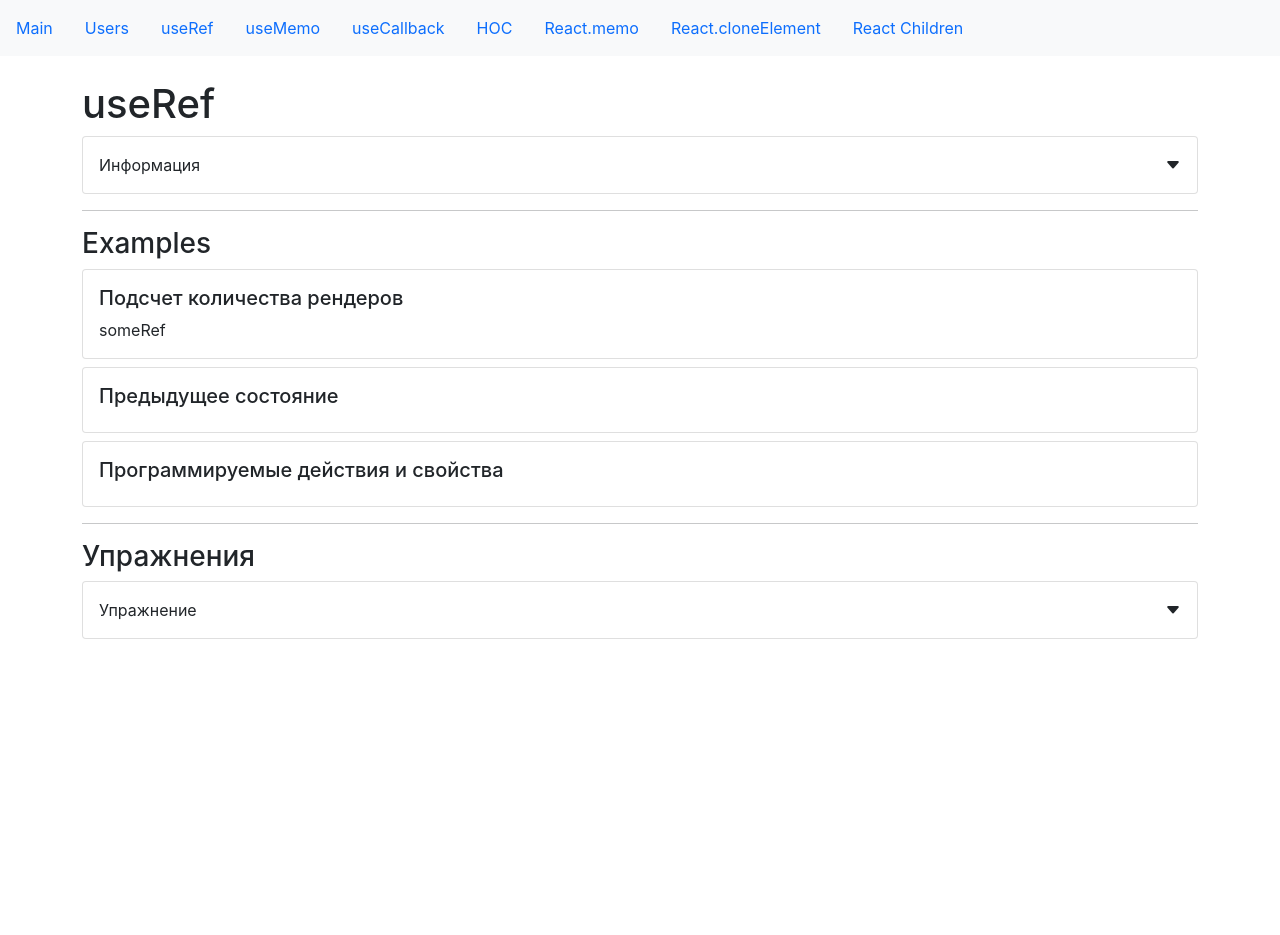
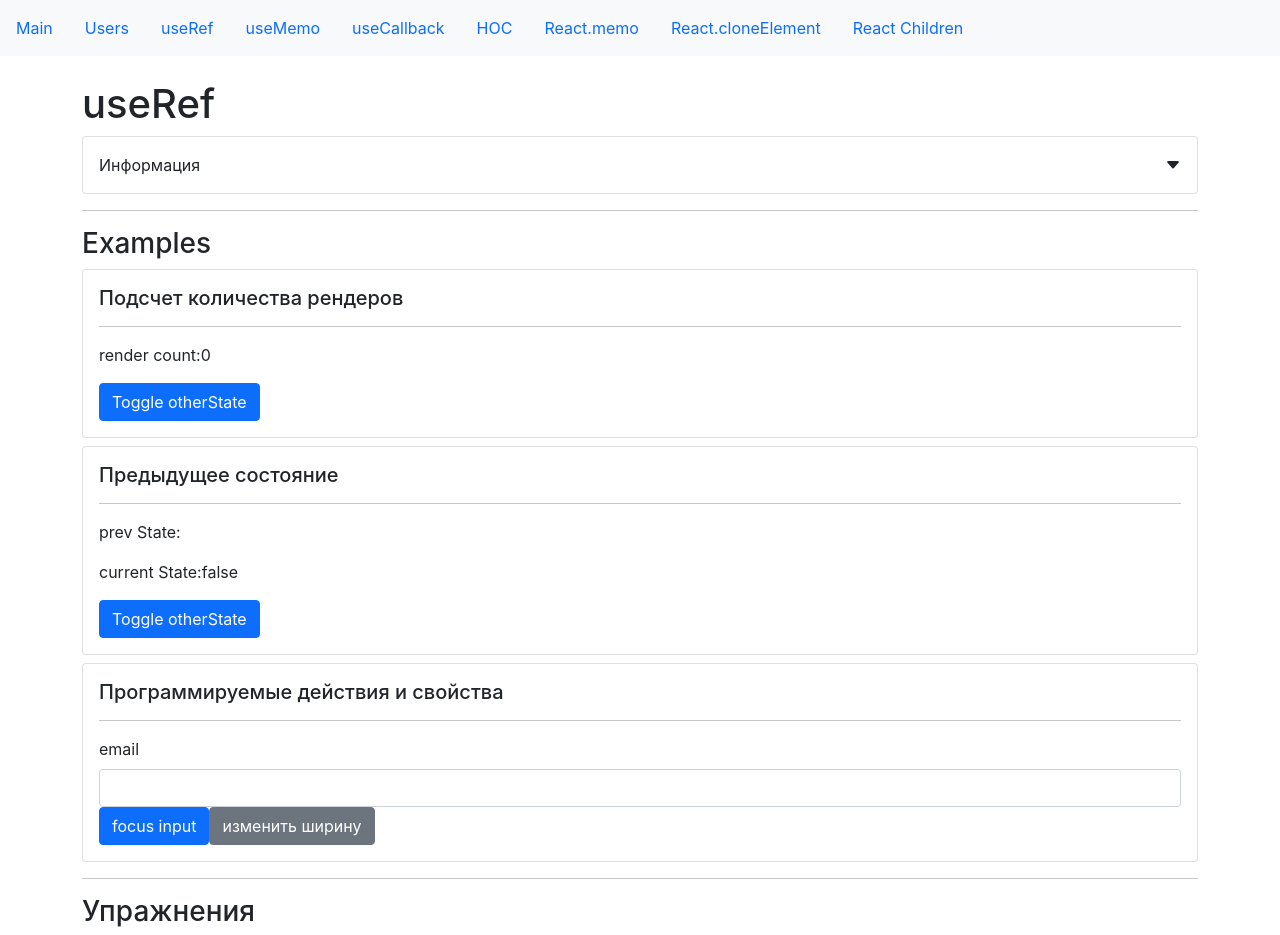
Before and after one commit to novik-developer/start-hooks, a React (Create React App) app: page /useRef in a window 1280 px wide. Shown: the top 935 px of the page. Before the commit the page ends 800 px from the top, so only its background shows below. Built offline with nearby package versions, Linux system fonts and the light colour scheme.

Commit message:
lectored code

```diff
--- a/src/app/components/examples/children/reactChildrenExample.jsx
+++ b/src/app/components/examples/children/reactChildrenExample.jsx
@@ -1,10 +1,46 @@
-import React from "react";
+import React, { useEffect, useState } from "react";
+import PropTypes from "prop-types";
+
 import CardWrapper from "../../common/Card";
+import Divider from "../../common/divider";
+import TextField from "../../common/form/textField";
 import SmallTitle from "../../common/typografy/smallTitle";
+
+const FormComponent = ({ children }) => {
+    const [data, setData] = useState({});
+    useEffect(() => {
+        console.log("data:", data);
+    }, [data]);
+    const handleChange = (target) => {
+        setData((prev) => ({ ...prev, [target.name]: target.value }));
+    };
+    return React.Children.map(children, (child) => {
+        const config = {
+            ...child.props,
+            onChange: handleChange,
+            value: data[child.props.name] || ""
+        };
+
+        return React.cloneElement(child, config);
+    });
+};
+
+FormComponent.propTypes = {
+    children: PropTypes.oneOfType([
+        PropTypes.arrayOf(PropTypes.node),
+        PropTypes.node
+    ])
+};
+
 const ReactChildrenExample = () => {
     return (
         <CardWrapper>
             <SmallTitle>Clone form and add props</SmallTitle>
+            <Divider />
+            <FormComponent>
+                <TextField name="email" label="email" />
+                <TextField name="password" label="password" type="password" />
+            </FormComponent>
         </CardWrapper>
     );
 };
--- a/src/app/components/examples/cloneElement/cloneElementExample.jsx
+++ b/src/app/components/examples/cloneElement/cloneElementExample.jsx
@@ -1,11 +1,21 @@
 import React from "react";
 import CardWrapper from "../../common/Card";
+import TextField from "../../common/form/textField";
 
 import SmallTitle from "../../common/typografy/smallTitle";
 const CloneElementExample = () => {
+    const field = <TextField label="email" name="email" />;
+    const handleChange = (target) => {
+        console.log("change", target);
+    };
     return (
         <CardWrapper>
             <SmallTitle>Пример</SmallTitle>
+            {field}
+            {React.cloneElement(field, {
+                onChange: handleChange,
+                label: "Clone email"
+            })}
         </CardWrapper>
     );
 };
--- a/src/app/components/examples/hoc/hocExample.jsx
+++ b/src/app/components/examples/hoc/hocExample.jsx
@@ -4,7 +4,13 @@ import Component from "./someComponent";
 import CardWrapper from "../../common/Card";
 import SmallTitle from "../../common/typografy/smallTitle";
 import Divider from "../../common/divider";
+import withLogin from "./withLogin";
+import withPropsStyles from "./withPropsStyles";
+
 const HOCExample = () => {
+    const ComponentWithAuth = withLogin(Component);
+    const ComponentWithPropsStyle = withPropsStyles(Component);
+    const NewComponent = withPropsStyles(ComponentWithAuth);
     return (
         <>
             <CardWrapper>
@@ -14,12 +20,18 @@ const HOCExample = () => {
             </CardWrapper>
             <CardWrapper>
                 <SmallTitle>2. Функциональный HOC</SmallTitle>
+                <Divider />
+                <ComponentWithAuth />
             </CardWrapper>
             <CardWrapper>
                 <SmallTitle>3. HOC With Styles and Props</SmallTitle>
+                <Divider />
+                <ComponentWithPropsStyle />
             </CardWrapper>
             <CardWrapper>
                 <SmallTitle>4. Composed HOC</SmallTitle>
+                <Divider />
+                <NewComponent />
             </CardWrapper>
         </>
     );
--- /dev/null
+++ b/src/app/components/examples/hoc/withLogin.jsx
@@ -0,0 +1,14 @@
+import React from "react";
+import SmallTitle from "../../common/typografy/smallTitle";
+
+const withLogin = (Component) => (props) => {
+    const isLogin = localStorage.getItem("auth");
+
+    return (
+        <>
+            {isLogin ? <Component {...props} /> : <SmallTitle>Auth</SmallTitle>}
+        </>
+    );
+};
+
+export default withLogin;
--- /dev/null
+++ b/src/app/components/examples/hoc/withPropsStyles.jsx
@@ -0,0 +1,12 @@
+import React from "react";
+import CardWrapper from "../../common/Card";
+
+const withPropsStyles = (Component) => (props) => {
+    return (
+        <CardWrapper>
+            <Component {...props} name="new Name" />
+        </CardWrapper>
+    );
+};
+
+export default withPropsStyles;
--- a/src/app/components/examples/useCallback/useCallBackExample.jsx
+++ b/src/app/components/examples/useCallback/useCallBackExample.jsx
@@ -1,11 +1,51 @@
-import React from "react";
+import React, { useCallback, useEffect, useRef, useState } from "react";
 import CardWrapper from "../../common/Card";
 import SmallTitle from "../../common/typografy/smallTitle";
 
 const UseCallBackExample = () => {
+    const [data, setData] = useState({});
+    const withOutCallback = useRef(0);
+    const withCallback = useRef(0);
+    const handleCHange = ({ target }) => {
+        setData((prev) => ({ ...prev, [target.name]: target.value }));
+    };
+    // Render with out callback
+    const validateWithOutCallback = (data) => {
+        console.log(data);
+    };
+    useEffect(() => {
+        withOutCallback.current++;
+    }, [validateWithOutCallback]);
+
+    // Render with callback
+    const validateWithCallback = useCallback((data) => {
+        console.log(data);
+    }, []);
+    useEffect(() => {
+        withCallback.current++;
+    }, [validateWithCallback]);
+
+    useEffect(() => {
+        validateWithOutCallback(data);
+        validateWithCallback(data);
+    }, [data]);
+
     return (
         <CardWrapper>
             <SmallTitle>Example</SmallTitle>
+            <p>Render with out callback:{withOutCallback.current}</p>
+            <p>Render with callback:{withCallback.current}</p>
+            <label htmlFor="email" className="form-label">
+                email
+            </label>
+            <input
+                onChange={handleCHange}
+                type="email"
+                className="form-control"
+                id="email"
+                name="email"
+                value={data.email || ""}
+            />
         </CardWrapper>
     );
 };
--- a/src/app/components/examples/useMemo/complexCalculate.jsx
+++ b/src/app/components/examples/useMemo/complexCalculate.jsx
@@ -1,15 +1,54 @@
-import React from "react";
+import React, { useEffect, useMemo, useState } from "react";
 import CardWrapper from "../../common/Card";
 import SmallTitle from "../../common/typografy/smallTitle";
 
+function factorial(n) {
+    return n ? n * factorial(n - 1) : 1;
+}
+
+function runFactorial(n) {
+    console.log("run factorial");
+    return factorial(n);
+}
+
 const ComplexCalculateExample = () => {
+    const [value, setValue] = useState(10);
+    const [otherState, setOtherState] = useState(false);
+
+    const colorButton = otherState ? "primary" : "secondary";
+    useEffect(() => {
+        console.log("render");
+    });
+    // useMemo(func , deps) -> 2 параметра: 1) функция(callback) 2) зависимости(в области видимости данной функции)
+
+    const fac = useMemo(() => runFactorial(value), [value]);
     return (
         <>
             <CardWrapper>
                 <SmallTitle>Кэширование сложных вычислений</SmallTitle>
+                <p>Result fact:{fac}</p>
+                <p>Value:{value}</p>
+                <button
+                    className="btn btn-primary mx-2"
+                    onClick={() => setValue((prev) => prev + 1)}
+                >
+                    Increment
+                </button>
+                <button
+                    className="btn btn-primary mx-2"
+                    onClick={() => setValue((prev) => prev - 1)}
+                >
+                    Decrement
+                </button>
             </CardWrapper>
             <CardWrapper>
                 <SmallTitle>Зависимость от сторонних setState</SmallTitle>
+                <button
+                    className={"btn  ms-md-2 btn-" + colorButton}
+                    onClick={() => setOtherState((prev) => !prev)}
+                >
+                    Change color
+                </button>
             </CardWrapper>
         </>
     );
--- a/src/app/components/examples/useRef/prevState.jsx
+++ b/src/app/components/examples/useRef/prevState.jsx
@@ -1,10 +1,29 @@
-import React from "react";
+import React, { useEffect, useRef, useState } from "react";
 import CardWrapper from "../../common/Card";
+import Divider from "../../common/divider";
 import SmallTitle from "../../common/typografy/smallTitle";
 const PrevStateExample = () => {
+    const prevState = useRef("");
+    const [otherState, setOtherState] = useState("false");
+
+    const toggleOtherState = () => {
+        setOtherState((prevState) =>
+            prevState === "false" ? "true" : "false"
+        );
+    };
+    useEffect(() => {
+        prevState.current = otherState;
+    }, [otherState]);
     return (
         <CardWrapper>
             <SmallTitle>Предыдущее состояние</SmallTitle>
+            <Divider />
+            <p>prev State:{prevState.current}</p>
+            <p>current State:{otherState}</p>
+            <button className="btn btn-primary" onClick={toggleOtherState}>
+                {" "}
+                Toggle otherState
+            </button>
         </CardWrapper>
     );
 };
--- a/src/app/components/examples/useRef/programmableActions.jsx
+++ b/src/app/components/examples/useRef/programmableActions.jsx
@@ -1,12 +1,36 @@
-import React from "react";
+import React, { useRef } from "react";
 import CardWrapper from "../../common/Card";
+import Divider from "../../common/divider";
 import SmallTitle from "../../common/typografy/smallTitle";
 const ProgrammableActionsExample = () => {
+    const inputRef = useRef();
+    const handleClick = () => {
+        inputRef.current.focus();
+    };
+    const handleClickWidth = () => {
+        inputRef.current.style.width = "100px";
+    };
     return (
         <CardWrapper>
             <SmallTitle className="card-title">
                 Программируемые действия и свойства
             </SmallTitle>
+            <Divider />
+            <label htmlFor="email" className="form-label">
+                email
+            </label>
+            <input
+                ref={inputRef}
+                type="email"
+                className="form-control"
+                id="email"
+            />
+            <button className="btn btn-primary" onClick={handleClick}>
+                focus input
+            </button>
+            <button className="btn btn-secondary" onClick={handleClickWidth}>
+                изменить ширину
+            </button>
         </CardWrapper>
     );
 };
--- a/src/app/components/examples/useRef/renderCount.jsx
+++ b/src/app/components/examples/useRef/renderCount.jsx
@@ -1,12 +1,26 @@
-import React, { useRef } from "react";
+import React, { useEffect, useRef, useState } from "react";
 import CardWrapper from "../../common/Card";
+import Divider from "../../common/divider";
 import SmallTitle from "../../common/typografy/smallTitle";
 const RenderCountExample = () => {
-    const someRef = useRef("someRef");
+    const renderCount = useRef(0);
+    const [otherState, setOtherState] = useState(false);
+
+    const toggleOtherState = () => {
+        setOtherState(!otherState);
+    };
+    useEffect(() => {
+        renderCount.current++;
+    });
     return (
         <CardWrapper>
             <SmallTitle>Подсчет количества рендеров</SmallTitle>
-            {someRef.current}
+            <Divider />
+            <p>render count:{renderCount.current}</p>
+            <button className="btn btn-primary" onClick={toggleOtherState}>
+                {" "}
+                Toggle otherState
+            </button>
         </CardWrapper>
     );
 };
```
Also changed, not shown: src/app/components/examples/memo/memoWithUseCallbackExample.jsx (+46 -1 lines), .eslintrc.js.
